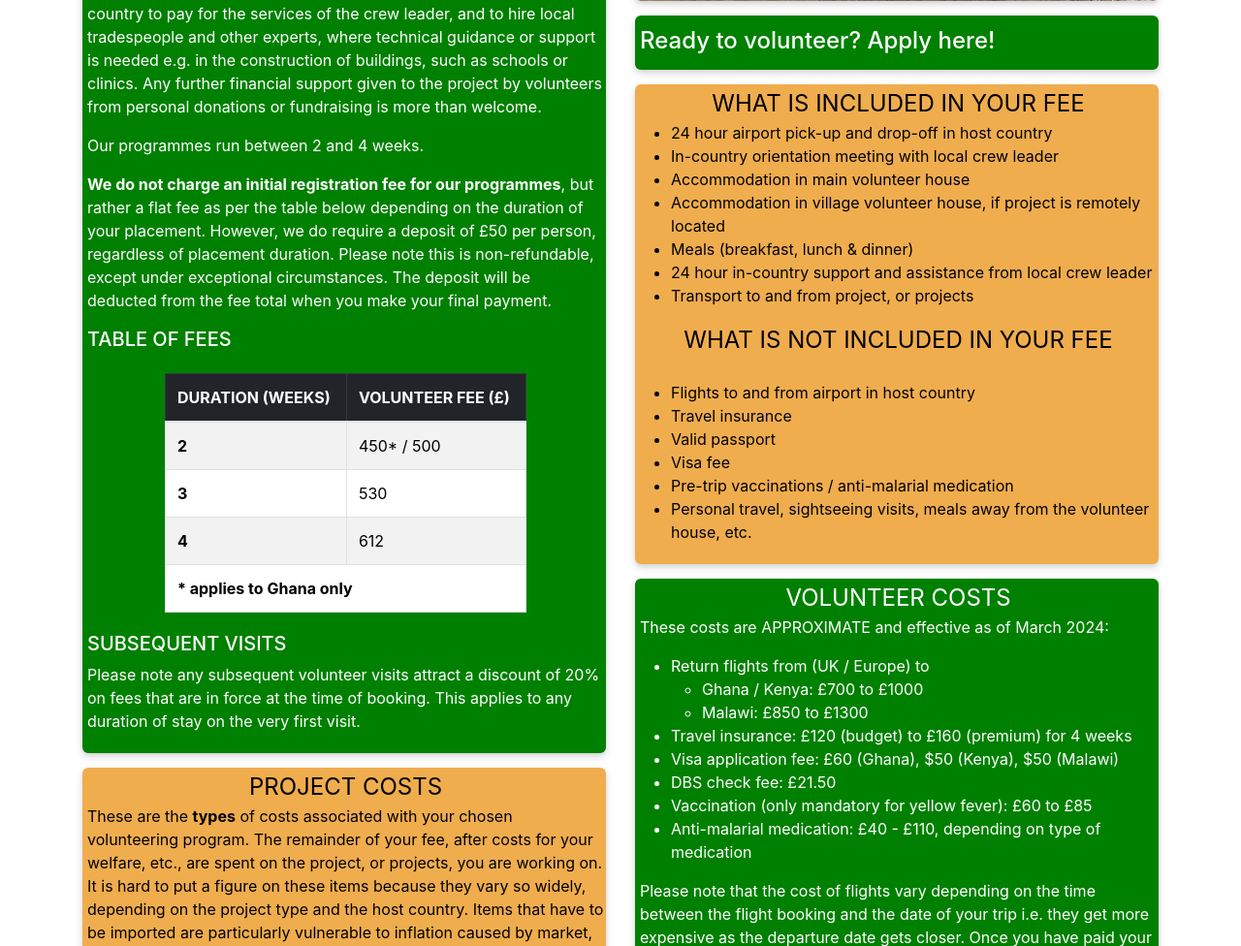
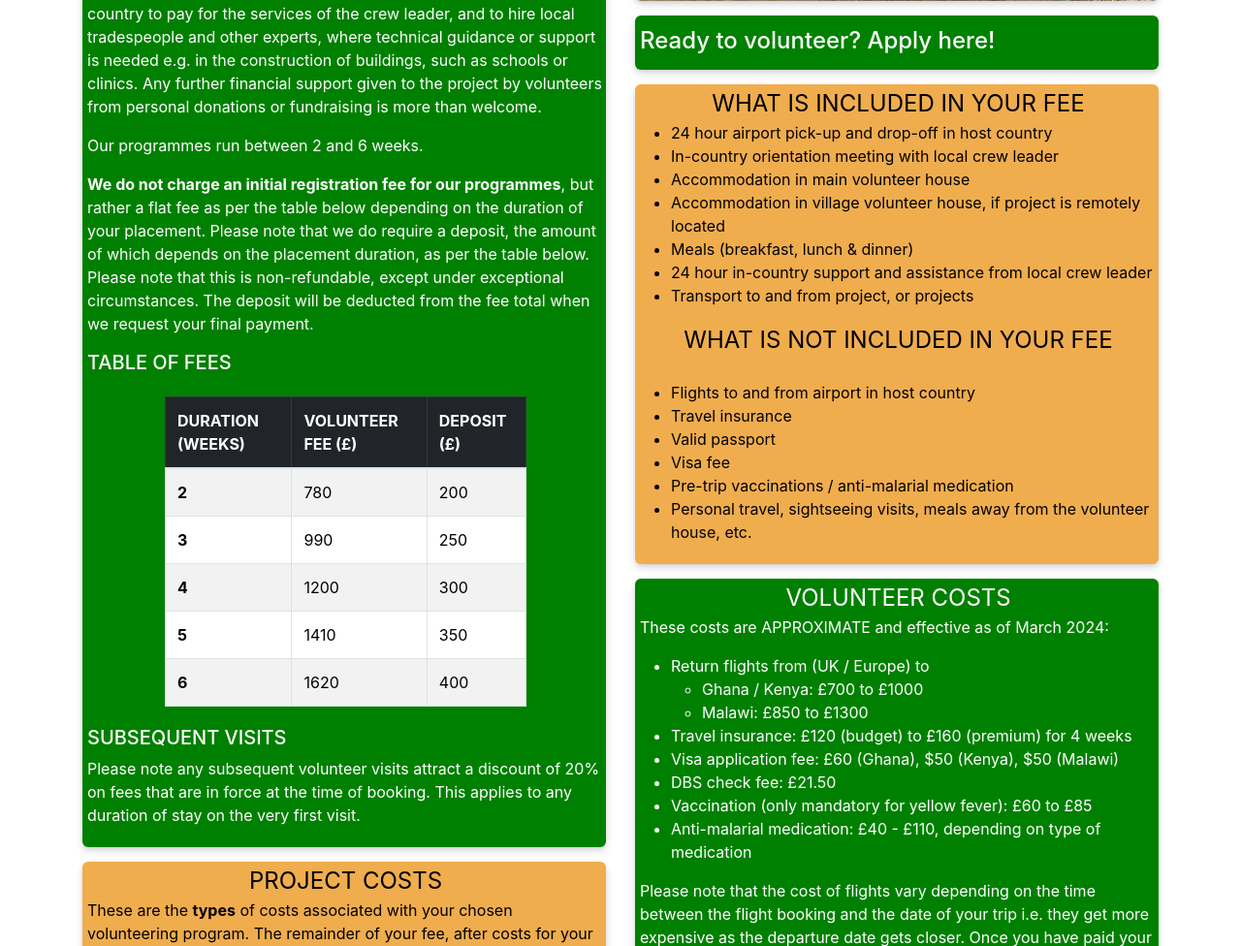
Before and after one commit to kevald1963/greenfield-africa, a Flask app: page /feescosts in a window 1280 px wide. Shown: the part 504-1480 px from the top of the page at 97% size. Run offline with Flask 2, Linux system fonts and the light colour scheme.

Commit message:
Updated feescosts.html with new fees and deposits info for 2025-26 programme for Kenya.

```diff
--- a/templates/feescosts.html
+++ b/templates/feescosts.html
@@ -28,39 +28,54 @@
                 fundraising is more than welcome.
             </p>
             <p>
-                Our programmes run between 2 and 4 weeks.
+                Our programmes run between 2 and 6 weeks.
             </p>
             <p>
                 <b>We do not charge an initial registration fee for our programmes</b>, but rather a flat fee as per the
-                table below depending on the duration of your placement. However, we do require a deposit of £50 per
-                person, regardless of placement duration. Please note this is non-refundable, except under exceptional
-                circumstances. The deposit will be deducted from the fee total when you make your final payment.
+                table below depending on the duration of your placement. Please note that we do require a deposit, the
+                amount of which depends on the placement duration, as per the table below. Please note that this is
+                non-refundable, except under exceptional circumstances. The deposit will be deducted from the fee total
+                when we request your final payment.
             </p>
             <h5>TABLE OF FEES</h5>
             <table class="table table-striped table-bordered">
                 <thead class="table-dark">
-                    <tr>
+                    <tr> <!-- Deposit column added for 2025/26 programme. -->
                         <th scope="col">DURATION (WEEKS)</th>
                         <th scope="col">VOLUNTEER FEE (£)</th>
+                        <th scope="col">DEPOSIT (£)</th>
                     </tr>
                 </thead>
                 <tbody class="table-group-divider">
                     <tr>
                         <th scope="row">2</th>
-                        <td>450* / 500</td>
+                        <td>780</td> <!-- Fee updated for 2025/26 programme. -->
+                        <td>200</td> <!-- Duration-dependent deposit applied for 2025/26 programme. -->
                     </tr>
                     <tr>
                         <th scope="row">3</th>
-                        <td>530</td>
+                        <td>990</td> <!-- Fee updated for 2025/26 programme. -->
+                        <td>250</td> <!-- Duration-dependent deposit applied for 2025/26 programme. -->
                     </tr>
                     <tr>
                         <th scope="row">4</th>
-                        <td>612</td>
+                        <td>1200</td> <!-- Fee updated for 2025/26 programme. -->
+                        <td>300</td> <!-- Duration-dependent deposit applied for 2025/26 programme. -->
+                    </tr>
+                    <tr>
+                        <th scope="row">5</th>
+                        <td>1410</td> <!-- Fee updated for 2025/26 programme. -->
+                        <td>350</td> <!-- Duration-dependent deposit applied for 2025/26 programme. -->
+                    </tr>
+                    <tr>
+                        <th scope="row">6</th>
+                        <td>1620</td> <!-- Fee updated for 2025/26 programme. -->
+                        <td>400</td> <!-- Duration-dependent deposit applied for 2025/26 programme. -->
                     </tr>
                 </tbody>
                 <tfoot>
                     <tr>
-                        <th colspan="100%">* applies to Ghana only</th>
+<!--                        <th colspan="100%">* applies to Ghana only</th>-->
                     </tr>
                 </tfoot>
             </table>
```
